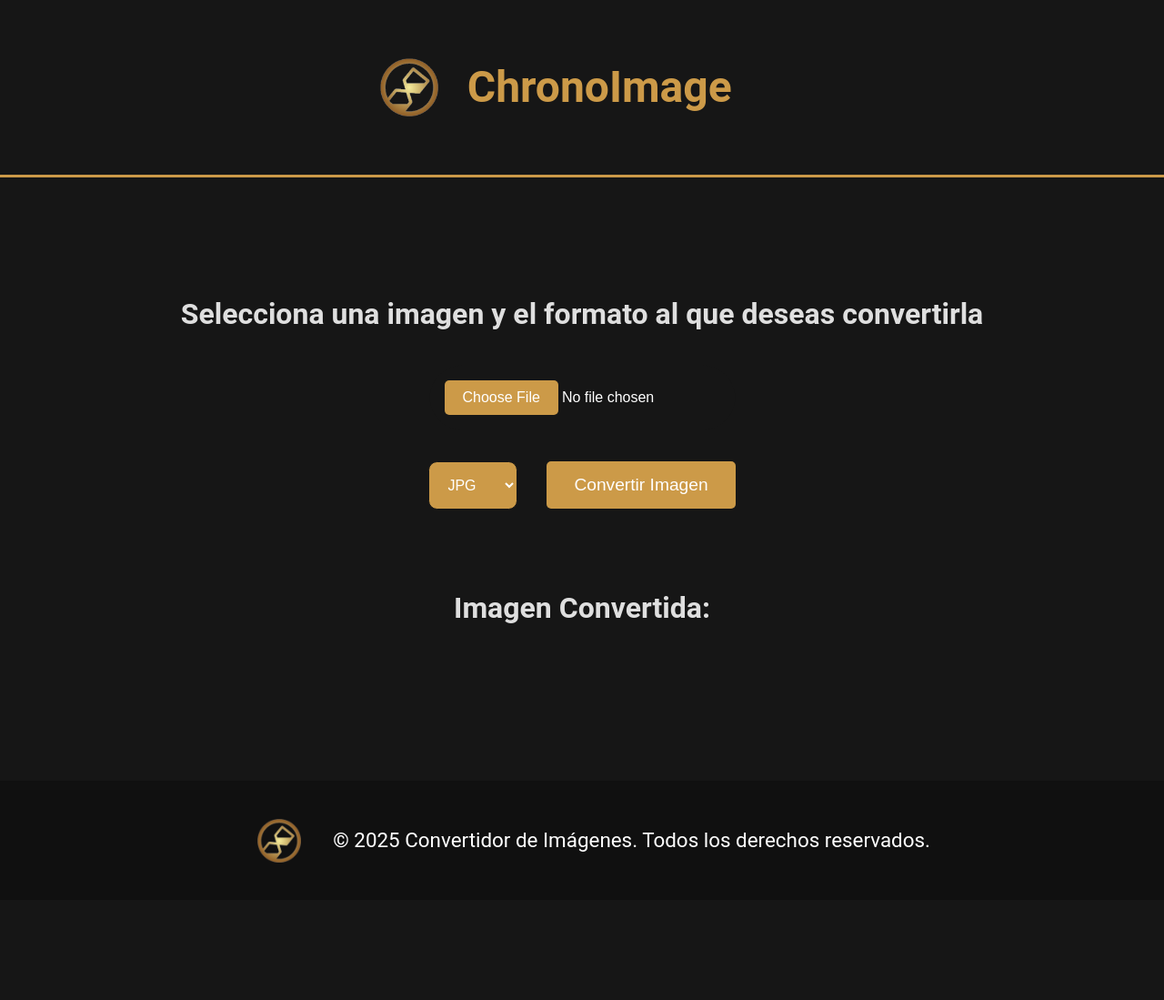
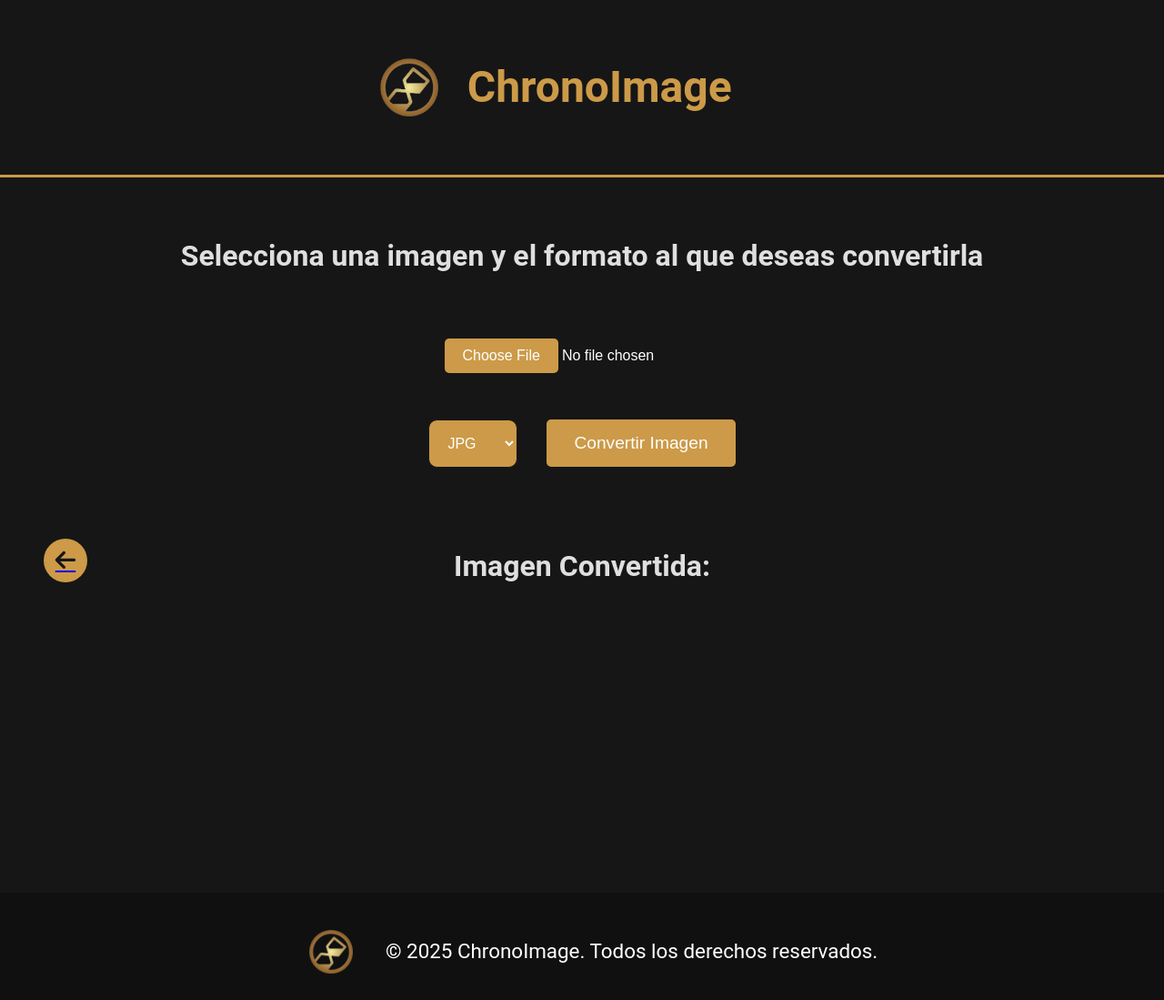
Before and after one commit to KioTime/ChronoImage, a plain HTML site: page index.html in a window 1280 px wide. Shown: the whole page at 91% size. Before the commit the page ends 989 px from the top, so only its background shows below. Drawn offline with Linux system fonts and the light colour scheme.

Commit message:
Try botton ChronoMultiTasks

```diff
--- a/index.html
+++ b/index.html
@@ -7,6 +7,7 @@
     <meta http-equiv="X-UA-Compatible" content="ie=edge">
     <title>ChronoImage</title> <!-- Título de la página (en la pestaña del navegador) -->
     <link rel="stylesheet" href="style.css"> <!-- Vinculamos el archivo CSS -->
+    <link rel="stylesheet" href="https://cdnjs.cloudflare.com/ajax/libs/font-awesome/6.0.0-beta3/css/all.min.css"> <!-- Font Awesome para el icono de la flecha -->
     <link rel="icon" href="images/IconChronoGold.png" type="image/png"> <!-- Icono Web -->
 </head>
 
@@ -28,7 +29,6 @@
 
             <!-- Selector de archivo -->
             <input type="file" id="inputFile" accept="image/*">
-
             <br><br>
             <div class="selectcontainer">
                 <select id="formatSelect">             <!-- Selector de formato -->
@@ -45,7 +45,7 @@
                     <option value="application/postscript">EPS</option>
                     <option value="application/pdf">PDF</option>
                 </select>
-                <button id="convertButton">Convertir Imagen</button> <!-- Boton para Cambiar el formato -->
+                <button id="convertButton" onclick="convertImage()">Convertir Imagen</button> <!-- Boton para Cambiar el formato -->
             </div>
             <br><br>
 
@@ -61,6 +61,13 @@
             <!-- Canvas para manipular la imagen -->
             <canvas id="canvas"></canvas>
         </div>
+        <div class="back-button-container">
+            <a href="https://kiotime.github.io/ChronoWebBasicTasks/">
+                <button class="back-button">
+                    <i class="fas fa-arrow-left"></i>
+                </button>
+            </a>
+        </div>
     </main>
 
     <!-- Pie de Página -->
@@ -68,7 +75,7 @@
         <div class="footer-logo-container">
             <img src="images/ChronoGold.png" alt="Logo" class="footer-logo"> <!-- Ruta a tu logo en el pie -->
         </div>
-        <p>© 2025 Convertidor de Imágenes. Todos los derechos reservados.</p>
+        <p>© 2025 ChronoImage. Todos los derechos reservados.</p>
     </footer>
 
     <!-- Script JavaScript -->
--- a/script.js
+++ b/script.js
@@ -1,5 +1,4 @@
 function convertImage() {
-    // Obtener el archivo de imagen y el formato seleccionado
     const inputFile = document.getElementById('inputFile').files[0];
     const formatSelect = document.getElementById('formatSelect').value;
     const downloadButton = document.getElementById('downloadButton');
@@ -8,13 +7,11 @@ function convertImage() {
     const canvas = document.getElementById('canvas');
     const ctx = canvas.getContext('2d');
 
-    // Verificar si se ha seleccionado una imagen
     if (!inputFile) {
         alert('Por favor selecciona una imagen.');
         return;
     }
 
-    // Crear un lector de archivos para cargar la imagen
     const reader = new FileReader();
 
     reader.onload = function(e) {
@@ -45,5 +42,5 @@ function convertImage() {
         };
     };
 
-    reader.readAsDataURL(inputFile); // Leer el archivo como URL de datos
+    reader.readAsDataURL(inputFile);
 }
--- a/style.css
+++ b/style.css
@@ -22,11 +22,10 @@ body {
     font-family: 'Roboto', sans-serif; /* Usamos la fuente Roboto */
     background-color: var(--color-fondo); /* Fondo general negro */
     color: var(--color-texto); /* Color blanco para el texto */
-    overflow: hidden;
     line-height: 1.6;
     display: flex;
     flex-direction: column;
-    min-height: 100vh;
+    min-height: 100vh; /* Asegura que el contenido ocupe al menos el 100% de la altura de la pantalla */
 }
 
 /* Encabezado */
@@ -69,15 +68,15 @@ header .header-logo {
 /* Contenido principal */
 main {
     background-color: var(--color-fondo); /* Fondo negro para mantener la uniformidad */
-    padding: 20rem 0 50px; /* Espacio superior aumentado para separar más del header */
-    flex: 1;
+    padding: 16rem 0 50px; /* Espacio superior aumentado para separar más del header */
+    flex-grow: 1; /* Asegura que el contenido principal ocupe el espacio restante */
     text-align: center;
 }
 
 main h2 {
     font-size: 2rem;
     color: var(--color-secundario); /* Color blanco para los subtítulos */
-    margin-bottom: 30px;
+    margin-bottom: 3rem;
 }
 
 /* Estilos para los inputs (selector de imagen y tipo de formato) */
@@ -159,17 +158,23 @@ button:hover {
 }
 
 #downloadButton {
-    background-color: var(--color-boton-fondo);
-    color: var(--color-texto);
-    padding: 10px 20px;
-    border: none;
-    border-radius: 5px;
-    text-decoration: none;
+    background-color: var(--color-fondo); /* Fondo dorado */
+    color: var(--color-texto); /* Texto blanco */
+    margin: 3rem;
+    padding: 15px 30px; /* Agregamos padding para darle espacio interno al botón */
+    border: none; /* Eliminar cualquier borde predeterminado */
+    border-radius: 5px; /* Bordes redondeados */
+    cursor: pointer;
+    font-size: 1.2rem;
+    outline: none; /* Eliminar el contorno que algunos navegadores agregan al hacer foco */
 }
 
+/* Sin efecto hover */
 #downloadButton:hover {
-    background-color: var(--color-boton-hover);
+    background-color: var(--color-fondo); /* Sin cambio de color al pasar el mouse */
 }
+
+
 
 #formatText {
     margin-top: 10px;
@@ -178,19 +183,49 @@ button:hover {
     font-weight: bold;
 }
 
+/* Estilo para el contenedor del botón "Volver" */
+.back-button-container {
+    position: fixed;
+    bottom: 10rem; /* Distancia ajustada desde el pie de la página */
+    left: 5rem; /* Distancia desde el borde izquierdo */
+    z-index: 1000; /* Asegura que esté encima del contenido */
+}
+/* Estilo del botón "Volver" */
+.back-button {
+    width: 3rem; /* Tamaño pequeño */
+    height: 3rem; /* Tamaño pequeño */
+    padding: 0; /* Elimina padding extra */
+    background-color: var(--color-boton-fondo);
+    color: var(--color-fondo);
+    border: none;
+    border-radius: 50%; /* Hace el botón completamente redondo */
+    cursor: pointer;
+    display: flex;
+    align-items: center; /* Centra el contenido del botón */
+    justify-content: center; /* Centra la flecha dentro del botón */
+    font-family: 'Poppins', Arial, sans-serif;
+}
+.back-button i {
+    font-size: 1.6rem; /* Tamaño pequeño de la flecha */
+    margin-right: 0; /* Elimina margen extra */
+}
+.back-button:hover {
+    background-color: var(--color-boton-hover);
+}
+
+
 /* Pie de página */
 footer {
     background-color: var(--color-pie-fondo); /* Fondo negro más oscuro */
     color: var(--color-pie-texto); /* Texto blanco */
     text-align: center;
     padding: 1rem;
-    position: relative;
     width: 100%;
-    bottom: 0;
     display: flex;
     justify-content: center; /* Centra los elementos del footer horizontalmente */
     align-items: center; /* Centra los elementos del footer verticalmente */
-    margin-top: -4.6rem; /* Subir el footer ajustando este valor */
+    position: relative; /* Permite que el pie se ajuste al final del contenido */
+    margin-top: 6%;
 }
 
 /* Contenedor para el logo en el footer */
```
